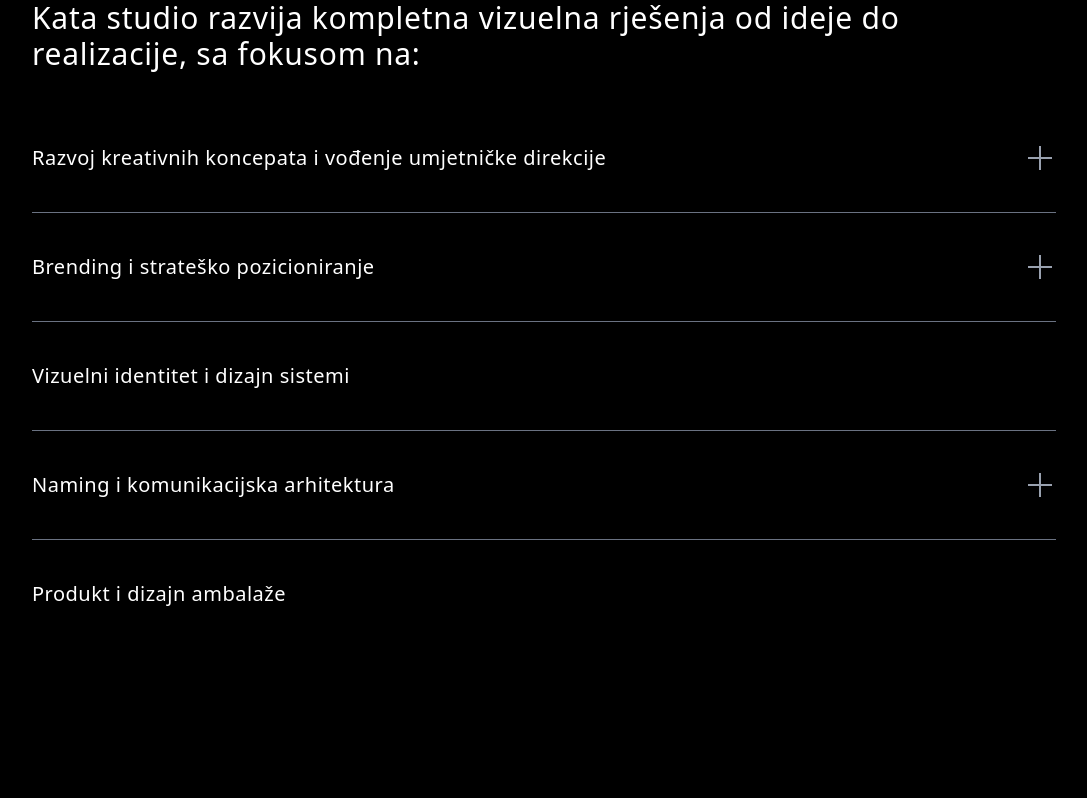
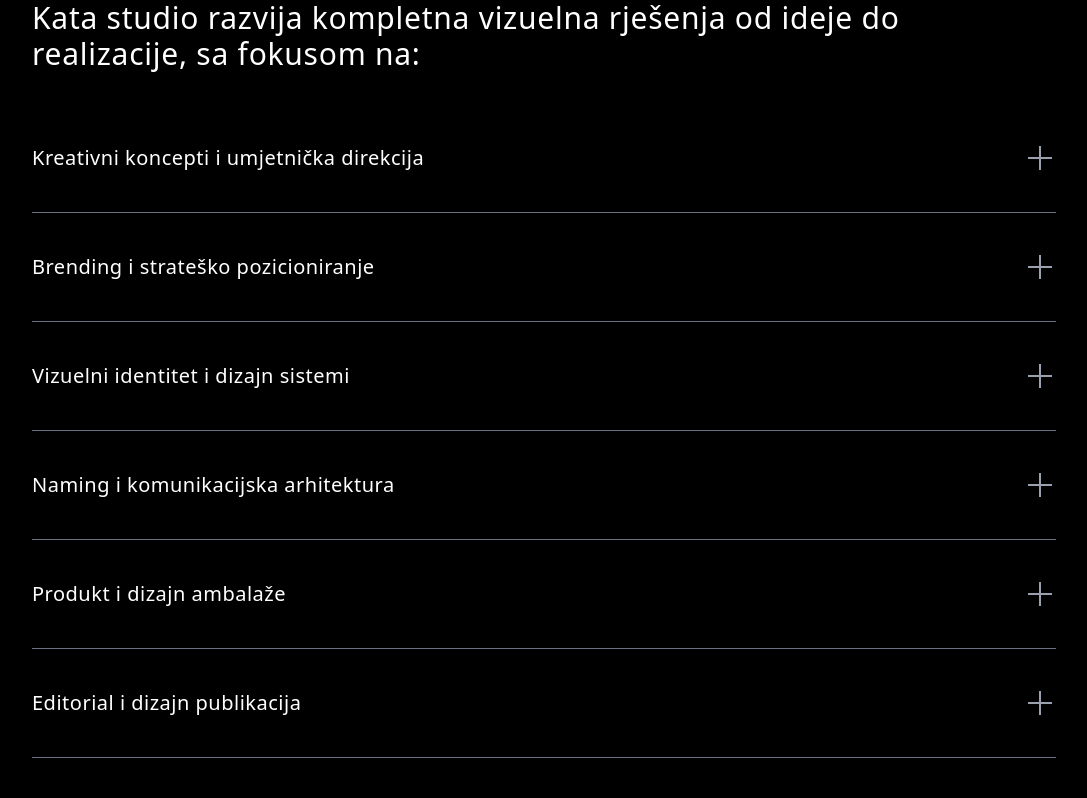
Before and after one commit to Suksii/katadesign-next, a Next.js app: page /mn/services in a window 1280 px wide. Shown: the part 320-1118 px from the top of the page, without its empty margins (96-1183 px from the left). Before the commit the page ends 1064 px from the top, so only its background shows below. Built offline with nearby package versions, Linux system fonts and the light colour scheme.

Commit message:
Services Page translated

```diff
--- a/messages/en.json
+++ b/messages/en.json
@@ -9,5 +9,60 @@
   "Navbar": {
     "nas_rad": "Work",
     "o_nama": "About"
+  },
+  "ServicesPage": {
+    "uslugeNaslov": "Kata Studio develops comprehensive visual solutions — from concept to execution — with a focus on:",
+    "kreativni_koncepti_i_umjetnička_direkcija": {
+      "title": "Creative Concepts & Art Direction",
+      "description": "We define creative direction, shape narratives, and establish the visual tone of each project—from strategic inception to final art direction. Whether we’re working on a brand, campaign, exhibition, or film, we build visual worlds that are both intentional and immersive."
+    },
+    "brending_i_stratesko_pozicioniranje": {
+      "title": "Brand Strategy & Positioning",
+      "description": "We develop long-term brand strategies that articulate a brand’s core values, voice, and purpose. Through research, insight, and creative direction, we help brands define authentic identities and build meaningful, enduring relevance."
+    },
+    "vizuelni_identitet_i_dizajn_sistemi": {
+      "title": "Visual Identity & Design Systems",
+      "description": "We create distinct and coherent visual identities—logos, typography, color palettes, layout principles, and beyond. Each identity is built as a functional, scalable system that ensures consistency and creative flexibility across platforms."
+    },
+    "naming_i_komunikacijska_arhitektura": {
+      "title": "Naming & Communication Architecture",
+      "description": "Osmišljavamo imena koja funkcionišu – strateški, fonetski i semantički. Uz to, oblikujemo komunikacijsku logiku koja artikuliše poruku jasno i uvjerljivo."
+    },
+    "produkt_i_dizajn_ambalaze": {
+      "title": "Product & Packaging Design",
+      "description": "We design products and packaging that extend the brand experience through form and tactility. Every detail is a deliberate gesture that builds emotional connection, communicates value, and stands out through visual impact."
+    },
+    "editorial_i_dizajn_publikacija": {
+      "title": "Editorial & Publication Design",
+      "description": "We design books, catalogs, and editorial formats with refined rhythm, typography, and narrative structure. Our work balances content with form—creating publications that are both engaging and deeply considered."
+    },
+    "prostorni_i_ambijentalni_dizajn": {
+      "title": "Spatial & Environmental Design",
+      "description": "From exhibitions and installations to interiors and interventions in public space, we design environments that embody ideas. We shape spatial experiences that inform, inspire, and connect."
+    },
+    "primijenjena_umjetnost": {
+      "title": "Applied Arts",
+      "description": "We explore the intersection of artistic expression and practical form—creating unique, hand-crafted objects that blend painting, sculpture, and installation. Our applied arts extend visual narratives through material, texture, and shape."
+    },
+    "digitalni_dizajn_i_razvoj": {
+      "title": "Digital Design & Development",
+      "description": "We design and develop websites where function and aesthetics converge. Through intuitive UX/UI and precise front-end execution, we deliver digital experiences that are visually refined, accessible, and purpose-driven."
+    },
+    "fotografija_i_video_produkcija": {
+      "title": "Photography & Video Production",
+      "description": "We offer a full-spectrum creative approach to photography and video—from concept to post-production. Our work communicates with clarity and visual intent, documenting stories that resonate and inspire."
+    },
+    "animacija_i_pokretna_grafika": {
+      "title": "Animation & Motion Design",
+      "description": "We place special emphasis on 3D animation—from modeling and texturing to animating complex sequences. Motion design becomes a storytelling tool, enhancing digital narratives, campaigns, and presentations with rhythm, clarity, and movement."
+    },
+    "imerzivna_iskustva": {
+      "title": "Immersive Experiences: VR / AR / XR",
+      "description": "We create immersive formats that blend space, technology, and interaction. Whether virtual exhibitions or augmented narratives, we craft new forms of engagement that expand storytelling into experiential dimensions."
+    },
+    "dogadjaji_i_iskustveni_dizajn": {
+      "title": "Experiential & Event Design",
+      "description": "We conceptualize and produce events that communicate brand values through atmosphere, narrative, and intentional user journeys. Every detail is curated to deliver a cohesive, memorable experience."
     }
   }
+}
--- a/messages/mn.json
+++ b/messages/mn.json
@@ -9,7 +9,60 @@
   "Navbar": {
     "nas_rad": "Naš rad",
     "o_nama": "O nama"
+  },
+  "ServicesPage": {
+    "uslugeNaslov": "Kata studio razvija kompletna vizuelna rješenja od ideje do realizacije, sa fokusom na:",
+    "kreativni_koncepti_i_umjetnička_direkcija": {
+      "title": "Kreativni koncepti i umjetnička direkcija",
+      "description": "Definišemo kreativni pravac, razvijamo narativ i vodimo vizuelni ton projekta – od strategije do art direkcije, bilo da je riječ o brendu, kampanji, izložbi ili filmu."
+    },
+    "brending_i_stratesko_pozicioniranje": {
+      "title": "Brending i strateško pozicioniranje",
+      "description": "Razvijamo dugoročne strategije brenda koje definišu njegovu suštinu, vrijednosti i način komunikacije. Pomažemo brendovima da izgrade autentičan identitet i relevantnu poziciju na tržištu, kroz istraživanja, analize i kreativne smjernice."
+    },
+    "vizuelni_identitet_i_dizajn_sistemi": {
+      "title": "Vizuelni identitet i dizajn sistemi",
+      "description": "Kreiramo autentične i dosljedne vizuelne identitete: logotipe, tipografske sisteme, boje, layout pravila i sve komponente koje brendu daju profesionalan i prepoznatljiv vizuelni jezik."
+    },
+    "naming_i_komunikacijska_arhitektura": {
+      "title": "Naming i komunikacijska arhitektura",
+      "description": "Osmišljavamo imena koja funkcionišu – strateški, fonetski i semantički. Uz to, oblikujemo komunikacijsku logiku koja artikuliše poruku jasno i uvjerljivo."
+    },
+    "produkt_i_dizajn_ambalaze": {
+      "title": "Produkt i dizajn ambalaže",
+      "description": "Radimo dizajn proizvoda i pakovanja. Svaki detalj dizajna oblikuje jedinstven vizuelni jezik koji ostavlja snažan utisak i stvara emotivnu povezanost sa potrošačem."
+    },
+    "editorial_i_dizajn_publikacija": {
+      "title": "Editorial i dizajn publikacija",
+      "description": "Dizajniramo knjige, časopise, kataloge i publikacije sa pažljivo oblikovanim ritmom, tipografijom i vizuelnom naracijom, uz pažljivo podešen balans između sadržaja i forme."
+    },
+    "prostorni_i_ambijentalni_dizajn": {
+      "title": "Prostorni i ambijentalni dizajn",
+      "description": "Razvijamo i realizujemo prostorne projekte – od izložbi, događaja, enterijera, do umjetničkih intervencija u javnom prostoru. Dizajniramo prostor koji komunicira i povezuje ideje."
+    },
+    "primijenjena_umjetnost": {
+      "title": "Primijenjena umjetnost",
+      "description": "Uspostavljamo dijalog između umjetnosti i funkcije. Kreiramo unikatne objekte, kombinujući slikarstvo, skulpturu i instalacije koje proširuju narativ kroz materijalnost i oblik."
+    },
+    "digitalni_dizajn_i_razvoj": {
+      "title": "Digitalni dizajn i razvoj",
+      "description": "Naše web stranice spajaju funkcionalnost i estetiku. Intuitivan UX/UI dizajn i precizan front-end razvoj stvaraju digitalna rješenja koja su jednostavna za korišćenje i vizuelno upečatljiva."
+    },
+    "fotografija_i_video_produkcija": {
+      "title": "Fotografija i video produkcija",
+      "description": "Nudimo autorski pristup fotografiji i videu: od koncepta do postprodukcije. Kreiramo sadržaj koji dokumentuje, komunicira i inspiriše."
+    },
+    "animacija_i_pokretna_grafika": {
+      "title": "Animacija i pokretna grafika",
+      "description": "Poseban fokus stavljamo na 3D animaciju – od modelovanja i teksturisanja do animiranja kompleksnih scena. Motion design koristimo za jačanje narativa, digitalnih kampanja i prezentacija – oblikujemo pokretne vizuale koji zadržavaju pažnju i dinamično prenose poruku."
+    },
+    "imerzivna_iskustva": {
+      "title": "Imerzivna iskustva: VR / AR / XR",
+      "description": "Kombinujemo prostor, tehnologiju i interakciju kako bismo kreirali nove formate prezentacije – od virtuelnih izložbi do augmentovanih narativa."
+    },
+    "dogadjaji_i_iskustveni_dizajn": {
+      "title": "Događaji i iskustveni dizajn",
+      "description": "Konceptualizujemo, dizajniramo i produkcijski realizujemo događaje koji komuniciraju vrijednosti kroz atmosferu, naraciju i pažljivo osmišljeno korisničko iskustvo."
     }
-
-
   }
+}
--- a/src/components/Services.jsx
+++ b/src/components/Services.jsx
@@ -1,36 +1,76 @@
 "use client";
 
+import { useTranslations } from "next-intl";
 import { useState } from "react";
 
 const Services = () => {
+  const t = useTranslations("ServicesPage");
+
   const services = [
     {
       id: 1,
-      name: "Razvoj kreativnih koncepata i vođenje umjetničke direkcije",
-      description:
-        "Lorem ipsum dolor sit amet, consectetur adipiscing elit, sed do eiusmod tempor incididunt ut labore et dolore magna aliqua. Ut enim ad minim veniam, quis nostrud exercitation ullamco laboris nisi ut aliquip ex ea commodo consequat. Duis aute irure dolor in reprehenderit in voluptate velit esse cillum dolore eu fugiat nulla pariatur. Excepteur sint occaecat cupidatat non proident, sunt in culpa qui officia deserunt mollit anim id est laborum.",
+      name: t("kreativni_koncepti_i_umjetnička_direkcija.title"),
+      description: t("kreativni_koncepti_i_umjetnička_direkcija.description"),
     },
     {
       id: 2,
-      name: "Brending i strateško pozicioniranje",
-      description:
-        "Lorem ipsum dolor sit amet, consectetur adipiscing elit, sed do eiusmod tempor incididunt ut labore et dolore magna aliqua. Ut enim ad minim veniam, quis nostrud exercitation ullamco laboris nisi ut aliquip ex ea commodo consequat. Duis aute irure dolor in reprehenderit in voluptate velit esse cillum dolore eu fugiat nulla pariatur. Excepteur sint occaecat cupidatat non proident, sunt in culpa qui officia deserunt mollit anim id est laborum.",
+      name: t("brending_i_stratesko_pozicioniranje.title"),
+      description: t("brending_i_stratesko_pozicioniranje.description"),
     },
     {
       id: 3,
-      name: "Vizuelni identitet i dizajn sistemi",
-      description: "",
+      name: t("vizuelni_identitet_i_dizajn_sistemi.title"),
+      description: t("vizuelni_identitet_i_dizajn_sistemi.description"),
     },
     {
       id: 4,
-      name: "Naming i komunikacijska arhitektura",
-      description:
-        "Lorem ipsum dolor sit amet, consectetur adipiscing elit, sed do eiusmod tempor incididunt ut labore et dolore magna aliqua. Ut enim ad minim veniam, quis nostrud exercitation ullamco laboris nisi ut aliquip ex ea commodo consequat. Duis aute irure dolor in reprehenderit in voluptate velit esse cillum dolore eu fugiat nulla pariatur. Excepteur sint occaecat cupidatat non proident, sunt in culpa qui officia deserunt mollit anim id est laborum.",
+      name: t("naming_i_komunikacijska_arhitektura.title"),
+      description: t("naming_i_komunikacijska_arhitektura.description"),
     },
     {
       id: 5,
-      name: "Produkt i dizajn ambalaže",
-      description: "",
+      name: t("produkt_i_dizajn_ambalaze.title"),
+      description: t("produkt_i_dizajn_ambalaze.description"),
+    },
+    {
+      id: 6,
+      name: t("editorial_i_dizajn_publikacija.title"),
+      description: t("editorial_i_dizajn_publikacija.description"),
+    },
+    {
+      id: 7,
+      name: t("prostorni_i_ambijentalni_dizajn.title"),
+      description: t("prostorni_i_ambijentalni_dizajn.description"),
+    },
+    {
+      id: 8,
+      name: t("primijenjena_umjetnost.title"),
+      description: t("primijenjena_umjetnost.description"),
+    },
+    {
+      id: 9,
+      name: t("digitalni_dizajn_i_razvoj.title"),
+      description: t("digitalni_dizajn_i_razvoj.description"),
+    },
+    {
+      id: 10,
+      name: t("fotografija_i_video_produkcija.title"),
+      description: t("fotografija_i_video_produkcija.description"),
+    },
+    {
+      id: 11,
+      name: t("animacija_i_pokretna_grafika.title"),
+      description: t("animacija_i_pokretna_grafika.description"),
+    },
+    {
+      id: 12,
+      name: t("imerzivna_iskustva.title"),
+      description: t("imerzivna_iskustva.description"),
+    },
+    {
+      id: 13,
+      name: t("dogadjaji_i_iskustveni_dizajn.title"),
+      description: t("dogadjaji_i_iskustveni_dizajn.description"),
     },
   ];
 
```
Also changed, not shown: src/app/[locale]/(black-layout)/services/page.js (+3 -4 lines). Lines whose indentation alone changed are shown as unchanged.
